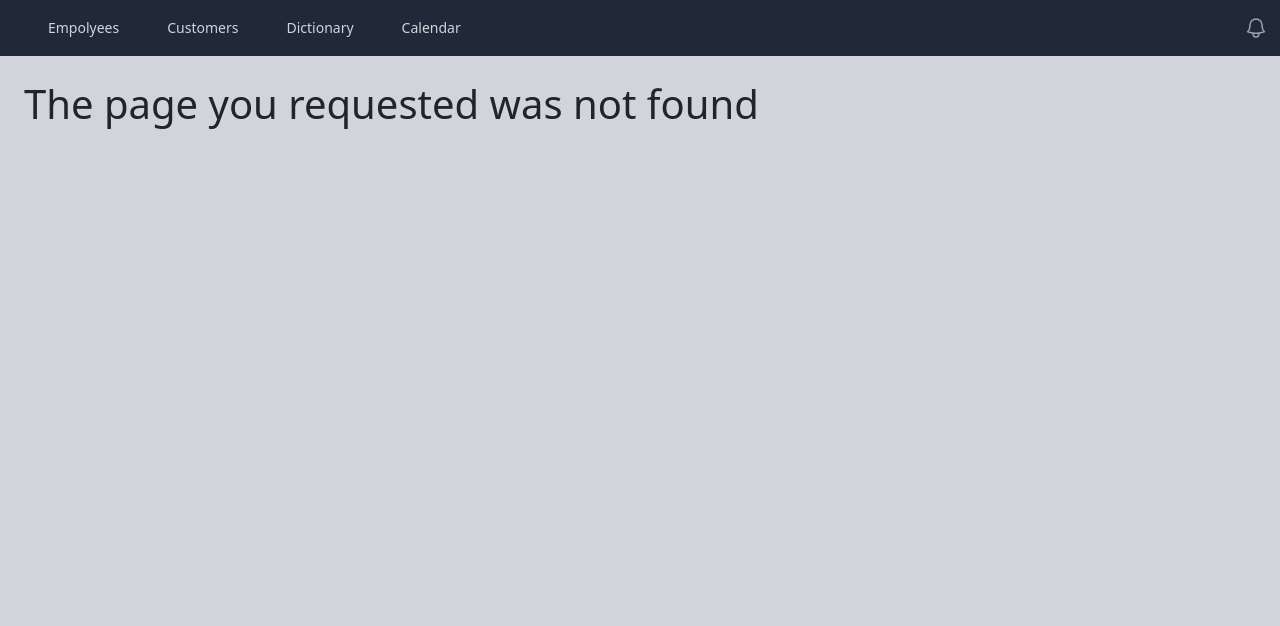
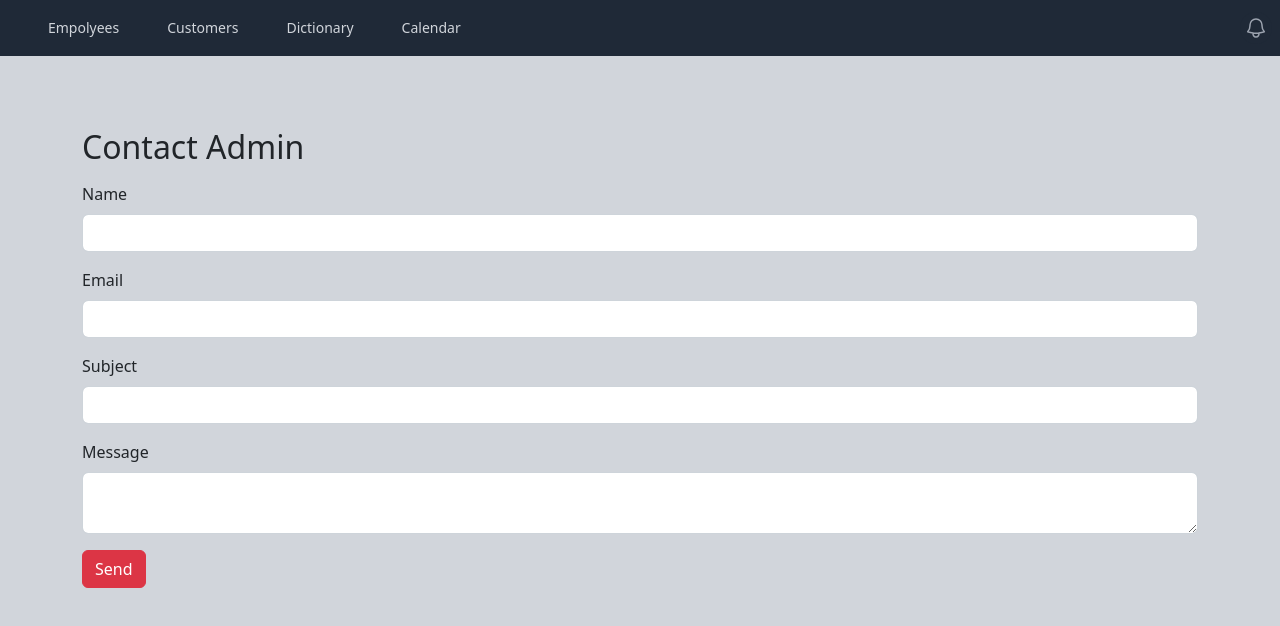
Before and after one commit to OnmejeTg/psychic-waffle, a React (Create React App) app: page /contact in a window 1280 px wide. Before the commit this address had no page. Shown: the top 626 px of the page. Built offline with nearby package versions, Linux system fonts and the light colour scheme.

Commit message:
Add Customer

```diff
--- a/src/App.js
+++ b/src/App.js
@@ -7,6 +7,7 @@ import Dictionary from "./pages/Dictionary";
 import Definition from "./pages/Definition";
 import NotFound from "./components/NotFound";
 import Customer from "./pages/Customer";
+import Contact from "./components/Contact";
 
 function App() {
   return (
@@ -15,6 +16,7 @@ function App() {
         <Routes>
           <Route path="/employees" element={<Employees />} />
           <Route path="/customers" element={<Customers />} />
+          <Route path="/contact" element={<Contact />} />
           <Route path="/customers/:id" element={<Customer/>} />
           <Route path="/dictionary" element={<Dictionary/>} />
           <Route path="/404" element={<NotFound/>} />
--- a/src/components/AddCustomers.js
+++ b/src/components/AddCustomers.js
@@ -69,8 +69,8 @@ export default function AddCustomer(props) {
         </Modal.Body>
         <Modal.Footer>
           <button
+            className="px-4 py-1 bg-slate-600 text-sm text-white font-semibold rounded-full border border-purple-200 hover:text-white hover:bg-slate-700 hover:border-transparent focus:outline-none focus:ring-2 focus:ring-slate-700 focus:ring-offset-2"
             onClick={props.toggleShow}
-            className="px-4 py-1 bg-slate-600 text-sm text-white font-semibold rounded-full border border-purple-200 hover:text-white hover:bg-slate-700 hover:border-transparent focus:outline-none focus:ring-2 focus:ring-slate-700 focus:ring-offset-2"
           >
             Close
           </button>
--- /dev/null
+++ b/src/components/Contact.js
@@ -0,0 +1,72 @@
+import React from "react";
+
+const Contact = () => {
+  const [formStatus, setFormStatus] = React.useState("Send");
+  const onSubmit = (e) => {
+    e.preventDefault();
+    setFormStatus("Message Sent");
+    const { name, email, subject, message } = e.target.elements;
+    let conFom = {
+      name: name.value,
+      email: email.value,
+      subject: subject.value,
+      message: message.value,
+    };
+    console.log(conFom);
+
+
+  const requestOptions = {
+    method: 'POST',
+    headers: { 'Content-Type': 'application/json' },
+    body: JSON.stringify(conFom)
+};
+fetch('http://localhost:8000/api/contactus/', requestOptions)
+.then((response)=>{
+  if(!response.ok){
+    throw new Error('Something went wrong')
+  }
+  return response.json()
+}).then((data)=>{
+
+  console.log(data)
+  // setCustomers([...customers, data.customer])
+}).catch((e)=>{
+  console.log(e)
+})
+};
+  return (
+    <div className="container mt-5">
+      <h2 className="mb-3">Contact Admin</h2>
+      <form onSubmit={onSubmit}>
+        <div className="mb-3">
+          <label className="form-label" htmlFor="name">
+            Name
+          </label>
+          <input className="form-control" type="text" id="name" required />
+        </div>
+        <div className="mb-3">
+          <label className="form-label" htmlFor="email">
+            Email
+          </label>
+          <input className="form-control" type="email" id="email" required />
+        </div>
+        <div className="mb-3">
+          <label className="form-label" htmlFor="email">
+            Subject
+          </label>
+          <input className="form-control" type="text" id="subject" required />
+        </div>
+        <div className="mb-3">
+          <label className="form-label" htmlFor="message">
+            Message
+          </label>
+          <textarea className="form-control" id="message" required />
+        </div>
+        <button className="btn btn-danger" type="submit">
+          {formStatus}
+        </button>
+      </form>
+    </div>
+  );
+};
+export default Contact;
--- a/src/pages/Customers.js
+++ b/src/pages/Customers.js
@@ -7,8 +7,8 @@ const Customers = () => {
   const [customers, setCustomers] = useState();
   const [show, setShow] = useState(false);
 
-  function toggleShow(){
-    setShow(!show)
+  function toggleShow() {
+    setShow(!show);
   }
   useEffect(() => {
     const url = baseUrl + "api/customers";
@@ -18,27 +18,30 @@ const Customers = () => {
         setCustomers(data.customers);
       });
   }, []);
-  function newCustomer(name, industry){
-    const data ={name:name, industry:industry}
-    const url = baseUrl+'api/customers'
+  function newCustomer(name, industry) {
+    const data = { name: name, industry: industry };
+    const url = baseUrl + "api/customers";
     fetch(url, {
-      method:'POST',
-      headers:{
-        'Content-type':'application/json'
+      method: "POST",
+      headers: {
+        "Content-type": "application/json",
       },
-      body:JSON.stringify(data)
-    }).then((response)=>{
-      if(!response.ok){
-        throw new Error('Something went wrong')
+      body: JSON.stringify(data),
+    })
+      .then((response) => {
+        if (!response.ok) {
+          throw new Error("Something went wrong");
         }
-      return response.json()
-    }).then((data)=>{
-      toggleShow()
-      console.log(data)
-      // setCustomers([...customers, data.customer])
-    }).catch((e)=>{
-      console.log(e)
+        return response.json();
       })
+      .then((data) => {
+        toggleShow();
+        console.log(data);
+        setCustomers([...customers, data.customer]);
+      })
+      .catch((e) => {
+        console.log(e);
+      });
   }
   return (
     <div>
@@ -54,7 +57,11 @@ const Customers = () => {
             })
           : null}
       </ul>
-        <AddCustomer newCustomer={newCustomer} show={show} toggleShow={toggleShow}/>
+      <AddCustomer
+        newCustomer={newCustomer}
+        show={show}
+        toggleShow={toggleShow}
+      />
     </div>
   );
 };
```
Also changed, not shown: 1 other file (tests, documents, lock files or other folders). Lines whose indentation alone changed are shown as unchanged.
